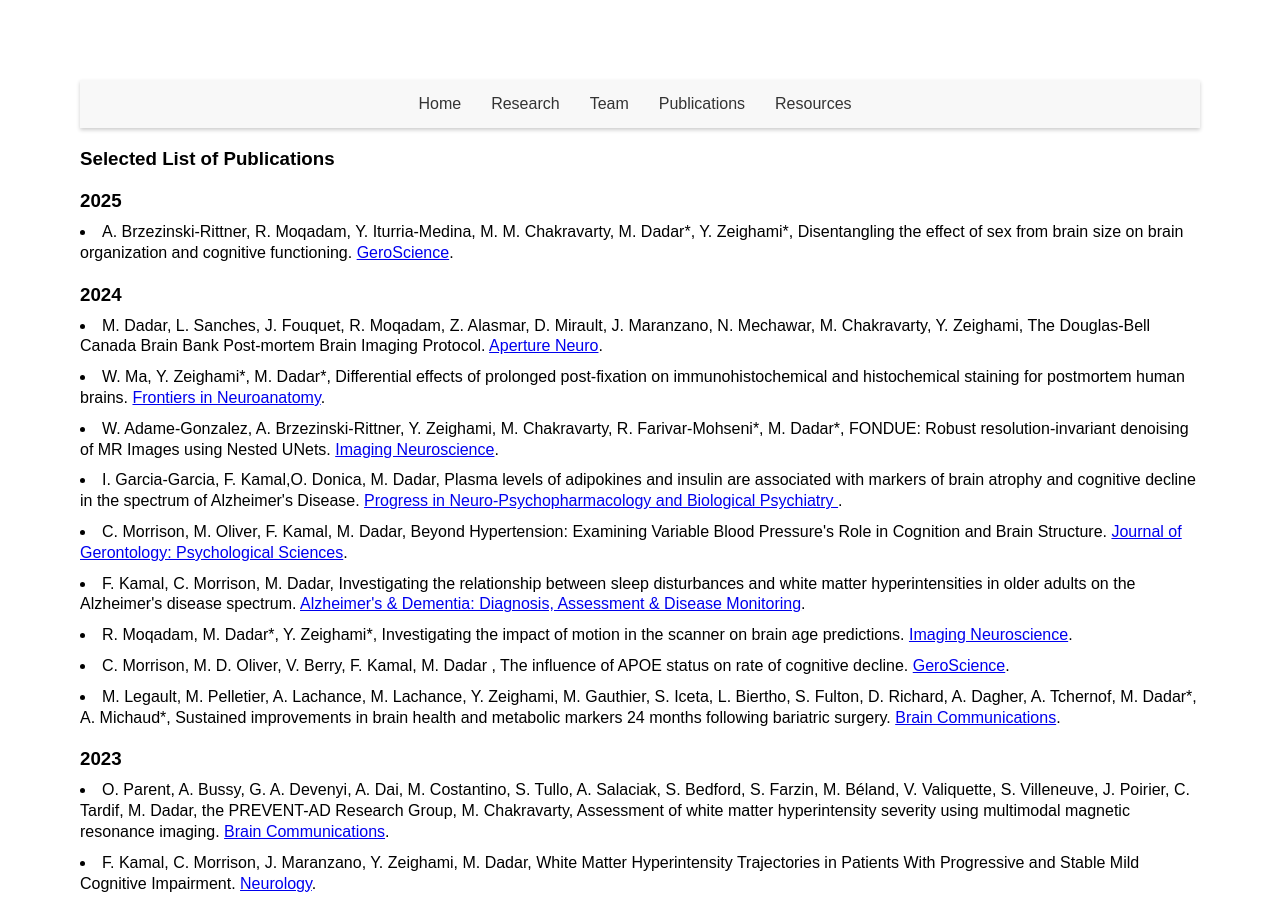
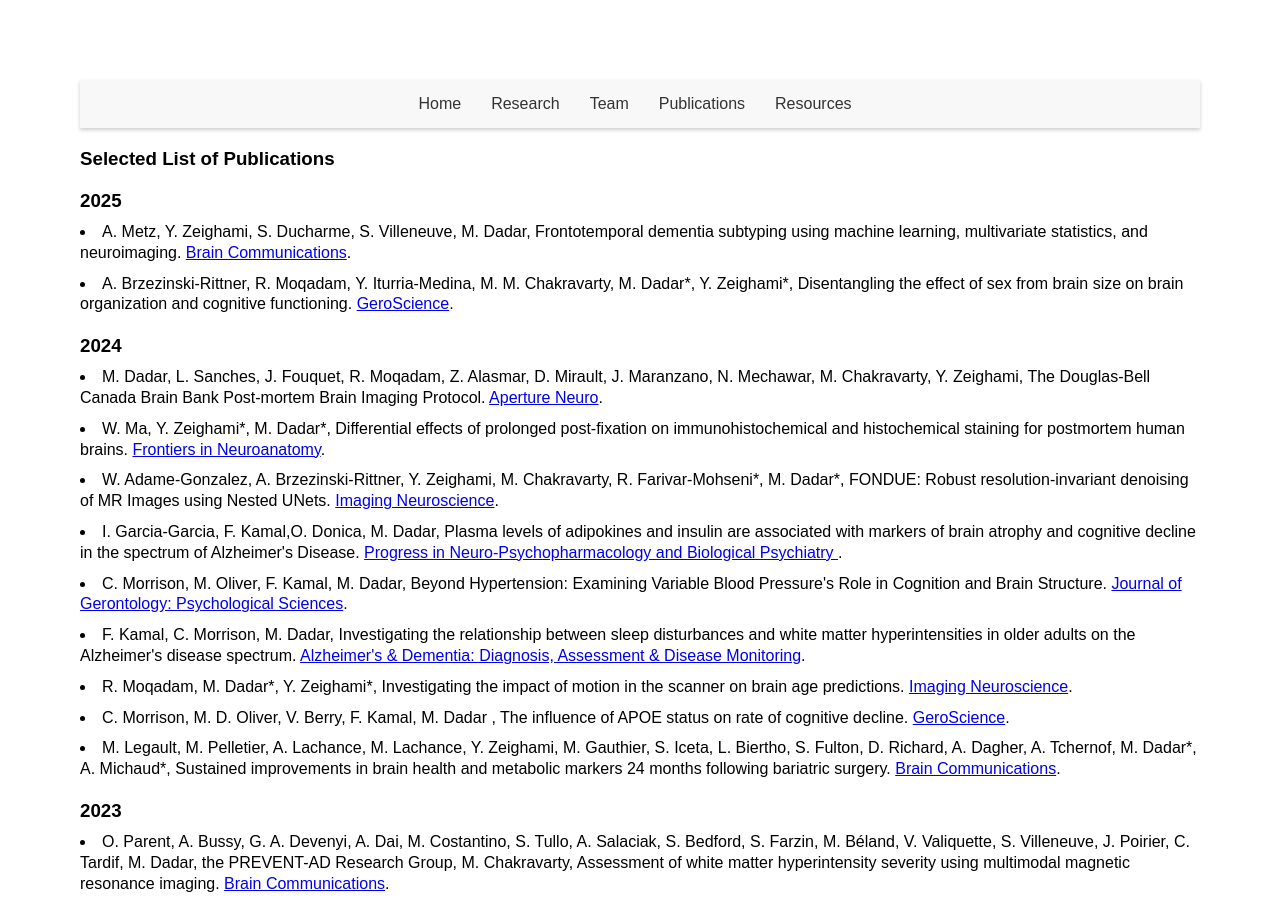
Before and after one commit to VANDAlab/VANDAlab.github.io, a Jekyll site: the page publications.html, which Jekyll copies as it is, in a window 1280 px wide and 900 px high. Built offline with Jekyll 4.4.1, drawn with Linux system fonts in a browser that asks for light colours.

Commit message:
Update publications.html

```diff
--- a/publications.html
+++ b/publications.html
@@ -22,6 +22,8 @@
   <h3>Selected List of Publications</h3>
 </header>
   <h3>2025</h3>
+   <li> A. Metz, Y. Zeighami, S. Ducharme, S. Villeneuve, M. Dadar, Frontotemporal dementia subtyping using machine learning, multivariate statistics, and neuroimaging.
+     <a href=" https://academic.oup.com/braincomms/advance-article/doi/10.1093/braincomms/fcaf065/8008404?utm_source=advanceaccess&utm_campaign=braincomms&utm_medium=email" target="_blank">Brain Communications</a>. </li>
       <li> A. Brzezinski-Rittner, R. Moqadam, Y. Iturria-Medina, M. M. Chakravarty, M. Dadar*, Y. Zeighami*, Disentangling the effect of sex from brain size on brain organization and cognitive functioning.
       <a href=" https://link.springer.com/article/10.1007/s11357-024-01486-5" target="_blank">GeroScience</a>. </li>
   <h3>2024</h3>
```
